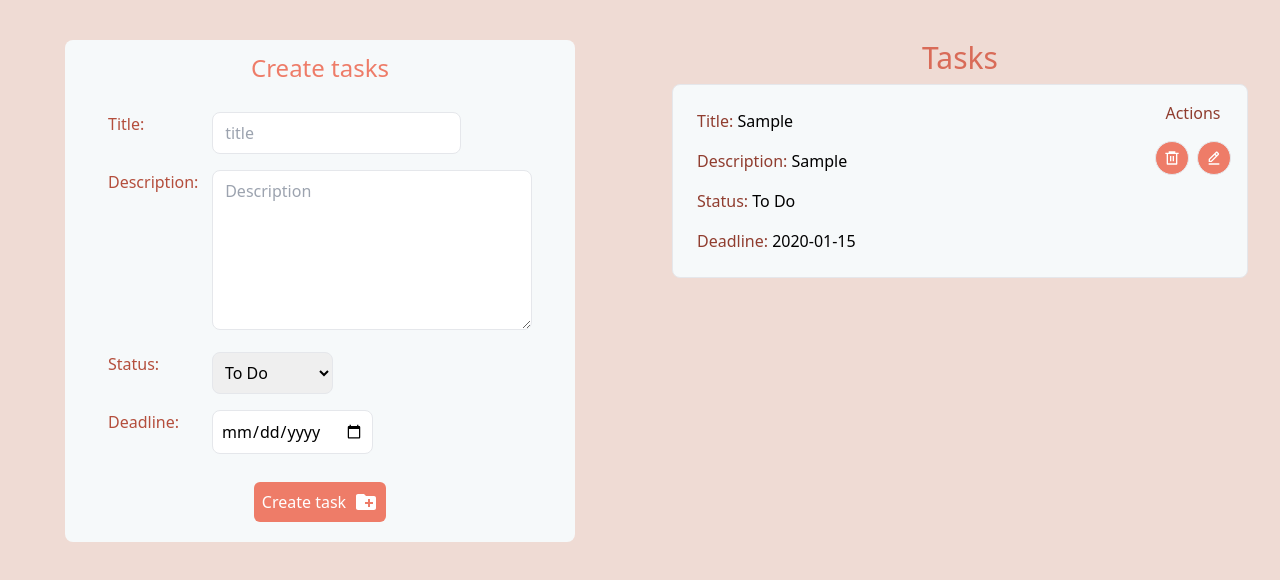
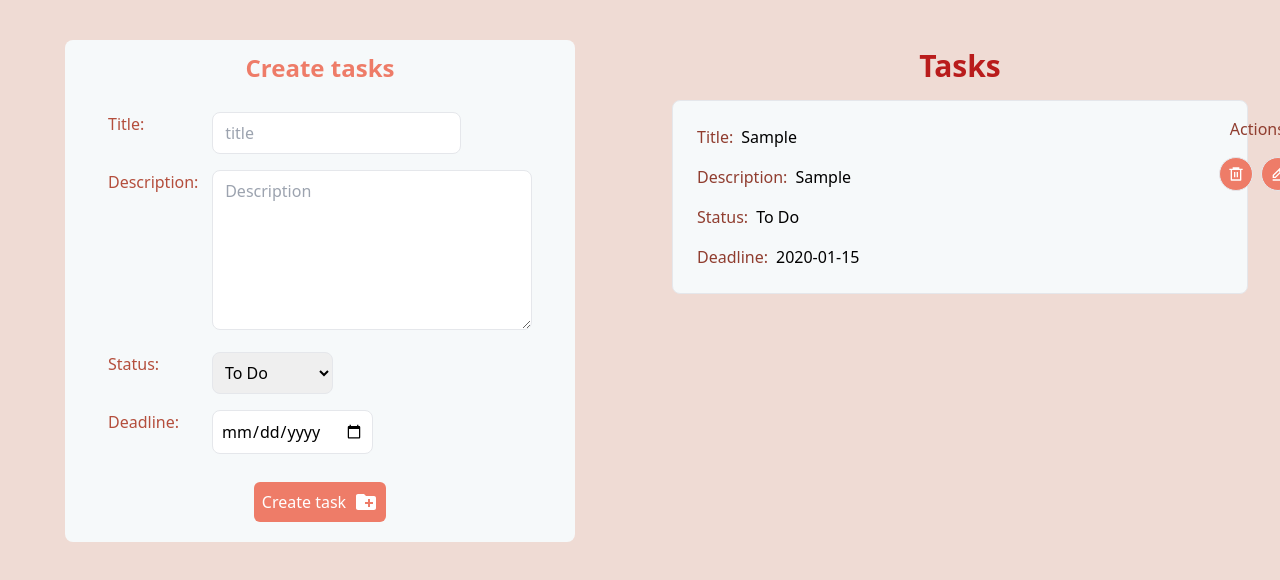
Before and after one commit to Sainath0604/MediHelp-ReactJS-Assessment, a React (Vite) app: page / in a window 1280 px wide. Both pictures are taken after typing "Sample", "Sample", "2020-01-15" into the empty fields and a click on the button "Create task". Shown: the top 580 px of the page. Built offline with nearby package versions, Linux system fonts and the light colour scheme.

Commit message:
Added notice when there is no task in the list

```diff
--- a/src/components/CreateTasks.jsx
+++ b/src/components/CreateTasks.jsx
@@ -68,7 +68,9 @@ function CreateTasks() {
     <div className=" lg:w-11/12 p-5 flex justify-center">
       <div className="mb-2 flex  min-w-full flex-col gap-y-2 p-2 bg-[#f6f9fa] rounded-lg ">
         <div className="flex justify-center p-1">
-          <h1 className="text-[#ee7c68] text-2xl">Create tasks</h1>
+          <h1 className="text-[#ee7c68] text-2xl font-semibold">
+            Create tasks
+          </h1>
         </div>
         <div className="flex flex-col items-center text-[#b44e3c] gap-y-2 p-2">
           <div>
--- a/src/components/Home.jsx
+++ b/src/components/Home.jsx
@@ -4,7 +4,7 @@ import Tasks from "./Tasks";
 function Home() {
   return (
     <div>
-      <div className=" flex min-h-screen w-full flex-col lg:flex-row bg-[#efdbd4]">
+      <div className=" flex min-h-screen w-full flex-col lg:flex-row bg-[#efdbd4] mb-5">
         <div className="top-0 flex flex-grow justify-center p-5 lg:fixed  lg:left-0 lg:w-1/2">
           <CreateTasks />
         </div>
--- a/src/components/Tasks.jsx
+++ b/src/components/Tasks.jsx
@@ -6,8 +6,8 @@ import { CancelIcon, DeleteIcon, EditIcon, UpdateIcon } from "../icons/Icons";
 function Tasks() {
   const task = useSelector((state) => state.task.items);
   const dispatch = useDispatch();
-
   const [editedTask, setEditedTask] = useState(null);
+  const taskLength = task.length;
 
   function handleDelete(id) {
     try {
@@ -47,9 +47,15 @@ function Tasks() {
   }
 
   return (
-    <div className=" p-5">
-      <h1 className="text-center text-[#d96b58] text-3xl">Tasks</h1>
-      <div className="flex flex-col gap-4 p-2">
+    <div className="p-6 lg:p-5">
+      {taskLength === 0 ? (
+        <div className="flex flex-col gap-8 p-2">
+          <h1 className="text-center text-red-700 font-bold text-3xl">Tasks</h1>
+          <h1 className="font-semibold text-xl">No task added yet.</h1>
+        </div>
+      ) : (
+        <div className="flex flex-col gap-4 p-2 justify-center">
+          <h1 className="text-center text-red-700 font-bold text-3xl">Tasks</h1>
           {task.map((item) => (
             <div
               className="w-full border p-2 lg:w-[45vw] bg-[#f6f9fa] rounded-lg text-[#903d2f]"
@@ -65,7 +71,10 @@ function Tasks() {
                         type="text"
                         value={editedTask.title}
                         onChange={(e) =>
-                        setEditedTask({ ...editedTask, title: e.target.value })
+                          setEditedTask({
+                            ...editedTask,
+                            title: e.target.value,
+                          })
                         }
                       />
                     </div>
@@ -91,7 +100,10 @@ function Tasks() {
                         className="border rounded-lg p-2 text-black"
                         value={editedTask.status}
                         onChange={(e) =>
-                        setEditedTask({ ...editedTask, status: e.target.value })
+                          setEditedTask({
+                            ...editedTask,
+                            status: e.target.value,
+                          })
                         }
                       >
                         <option value="To Do">To Do</option>
@@ -140,24 +152,26 @@ function Tasks() {
                   </div>
                 </div>
               ) : (
-              <div className="flex flex-row justify-between gap-8 p-2">
+                <div className="flex flex-row justify-between lg:gap-8 p-2">
                   <div>
-                  <h3 className="p-2">
+                    <div className="p-2 flex lg:gap-2">
                       <span>Title: </span>
                       <span className="text-[#000]">{item.title}</span>
-                  </h3>
-                  <p className="p-2">
+                    </div>
+                    <div className="p-2 flex lg:gap-2">
                       <span>Description: </span>
-                    <span className="text-[#000]">{item.description}</span>
+                      <p className="text-[#000] w-56 lg:w-96 break-words">
+                        {item.description}
                       </p>
-                  <p className="p-2">
-                    <span>Status: </span>
+                    </div>
+                    <div className="p-2 flex lg:gap-2">
+                      <span>Status:</span>
                       <span className="text-[#000]">{item.status}</span>
-                  </p>
-                  <p className="p-2">
+                    </div>
+                    <div className="p-2 flex lg:gap-2">
                       <span>Deadline: </span>
                       <span className="text-[#000]"> {item.deadline}</span>
-                  </p>
+                    </div>
                   </div>
                   <div className="flex flex-col gap-4">
                     <div className="flex justify-center">
@@ -183,6 +197,7 @@ function Tasks() {
             </div>
           ))}
         </div>
+      )}
     </div>
   );
 }
```
Lines whose indentation alone changed are shown as unchanged.
